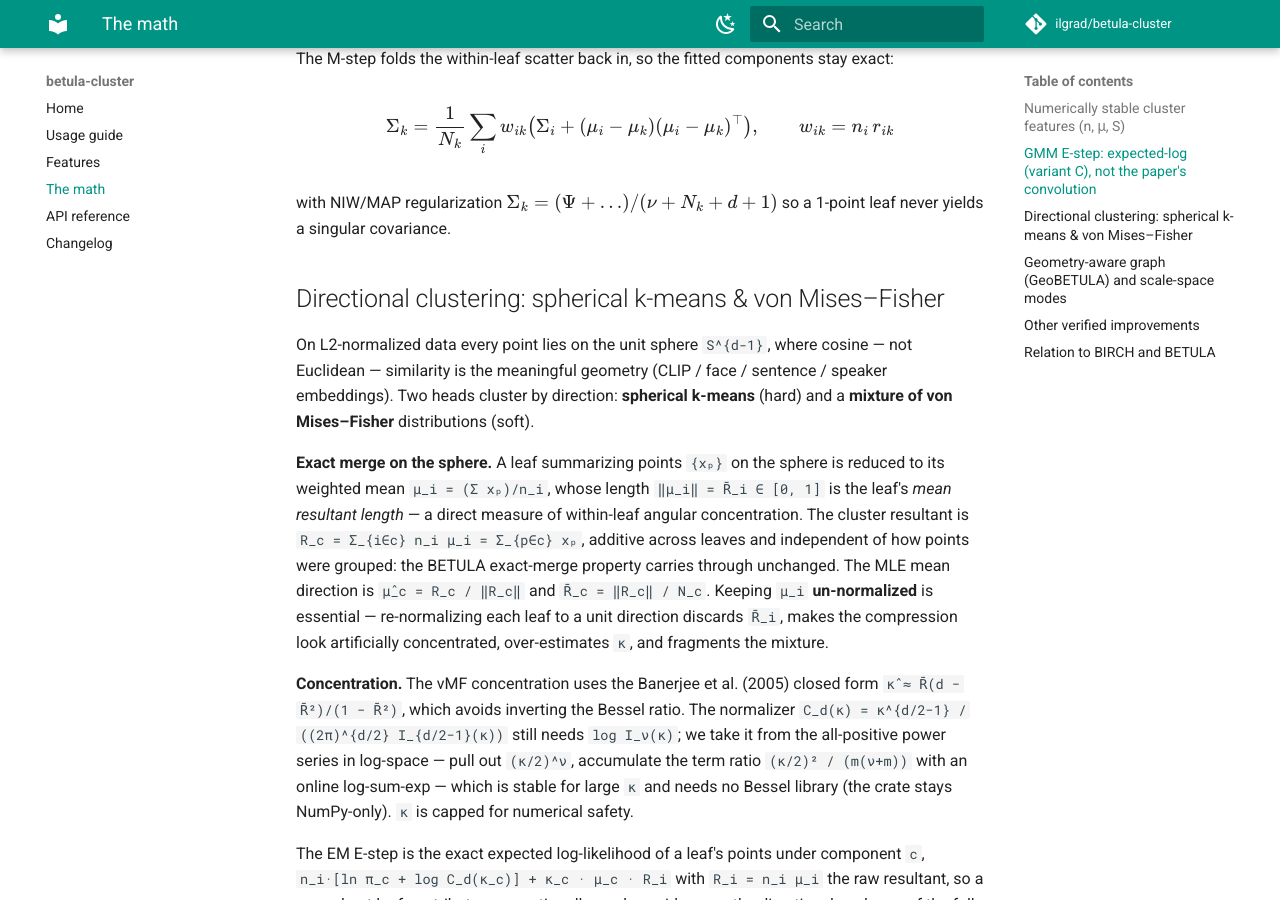
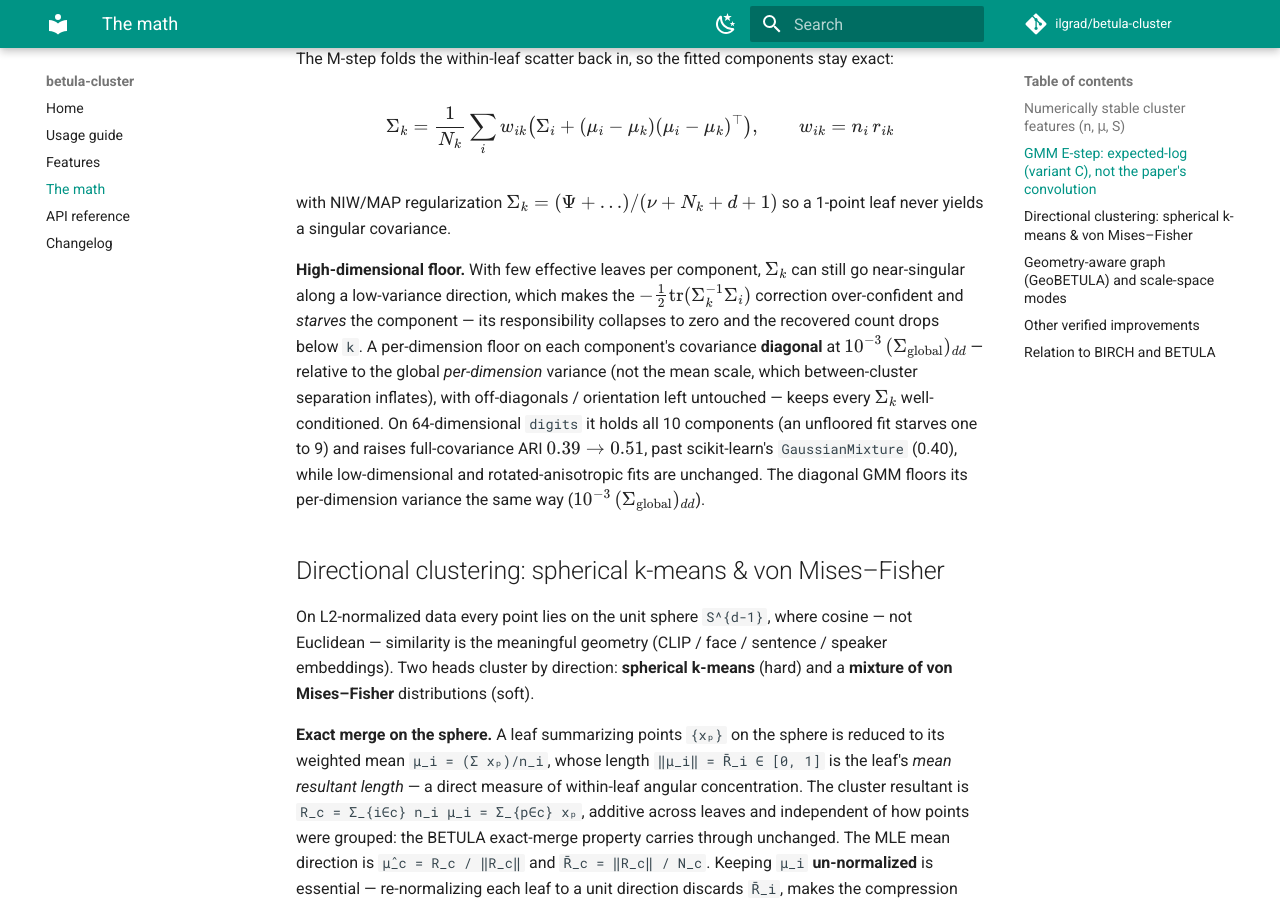
Before and after one commit to ilgrad/betula-cluster, an MkDocs documentation site: the page built from docs/MATH.md, in a window 1280 px wide and 900 px high, scrolled down 1056 px. Built offline with MkDocs 1.6.1 and Material for MkDocs 9.7.7, drawn with Linux system fonts in a browser that asks for light colours; comment, search, counter and statistics services are not loaded.

Commit message:
docs: actualize references for new heads and high-dimensional GMM stability
- MATH: add the per-dimension covariance floor to the GMM E-step section (keeps
  Σ_k well-conditioned in high dimensions — no starved-component collapse;
  64-D digits full-cov 0.39 → 0.51, past scikit-learn's 0.40)
- FEATURES: note the floor on the diagonal & full-covariance GMM-EM head
- README / docs/index: list directional (spherical k-means / von Mises–Fisher)
  and scale-space among the heads; mention Leiden's optional covariance /
  manifold-aware (GeoBETULA) affinity
- DESIGN: refresh the Phase-3a head list (spherical_kmeans, movmf, scale_space,
  GeoBETULA log-Euclidean + Grassmann terms) and the test counts (174 Rust unit
  + 4 integration, 199 pytest)

```diff
--- a/docs/MATH.md
+++ b/docs/MATH.md
@@ -45,6 +45,17 @@ $$
 
 with NIW/MAP regularization $\Sigma_k = (\Psi + \dots)/(\nu + N_k + d + 1)$ so a 1-point leaf never yields a
 singular covariance.
+
+**High-dimensional floor.** With few effective leaves per component, $\Sigma_k$ can still go
+near-singular along a low-variance direction, which makes the $-\tfrac12\operatorname{tr}(\Sigma_k^{-1}\Sigma_i)$
+correction over-confident and *starves* the component — its responsibility collapses to zero and the
+recovered count drops below `k`. A per-dimension floor on each component's covariance **diagonal** at
+$10^{-3}\,(\Sigma_\text{global})_{dd}$ — relative to the global *per-dimension* variance (not the mean
+scale, which between-cluster separation inflates), with off-diagonals / orientation left untouched —
+keeps every $\Sigma_k$ well-conditioned. On 64-dimensional `digits` it holds all 10 components (an
+unfloored fit starves one to 9) and raises full-covariance ARI $0.39 \to 0.51$, past scikit-learn's
+`GaussianMixture` (0.40), while low-dimensional and rotated-anisotropic fits are unchanged. The
+diagonal GMM floors its per-dimension variance the same way ($10^{-3}\,(\Sigma_\text{global})_{dd}$).
 
 ## Directional clustering: spherical k-means & von Mises–Fisher
 
```
Also changed, not shown: DESIGN.md (+11 -7 lines), README.md (+2 -1 lines), docs/FEATURES.md (+4 -2 lines), docs/index.md (+3 -2 lines).
